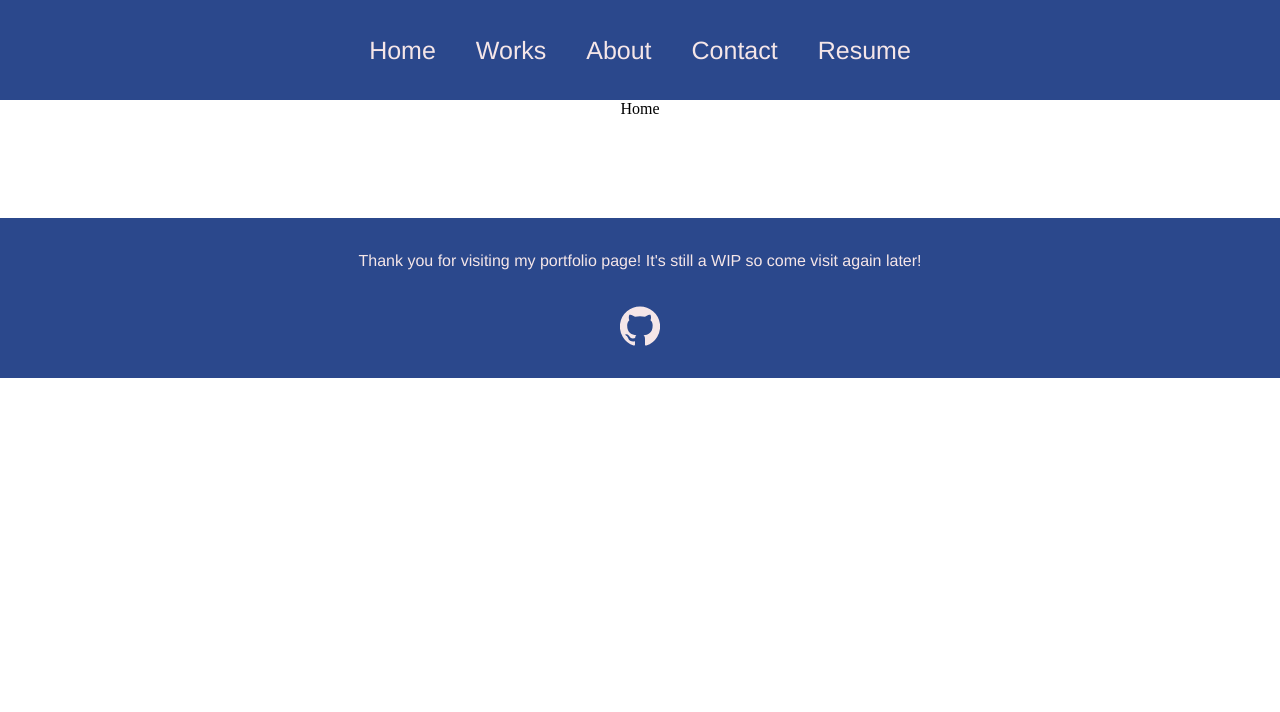
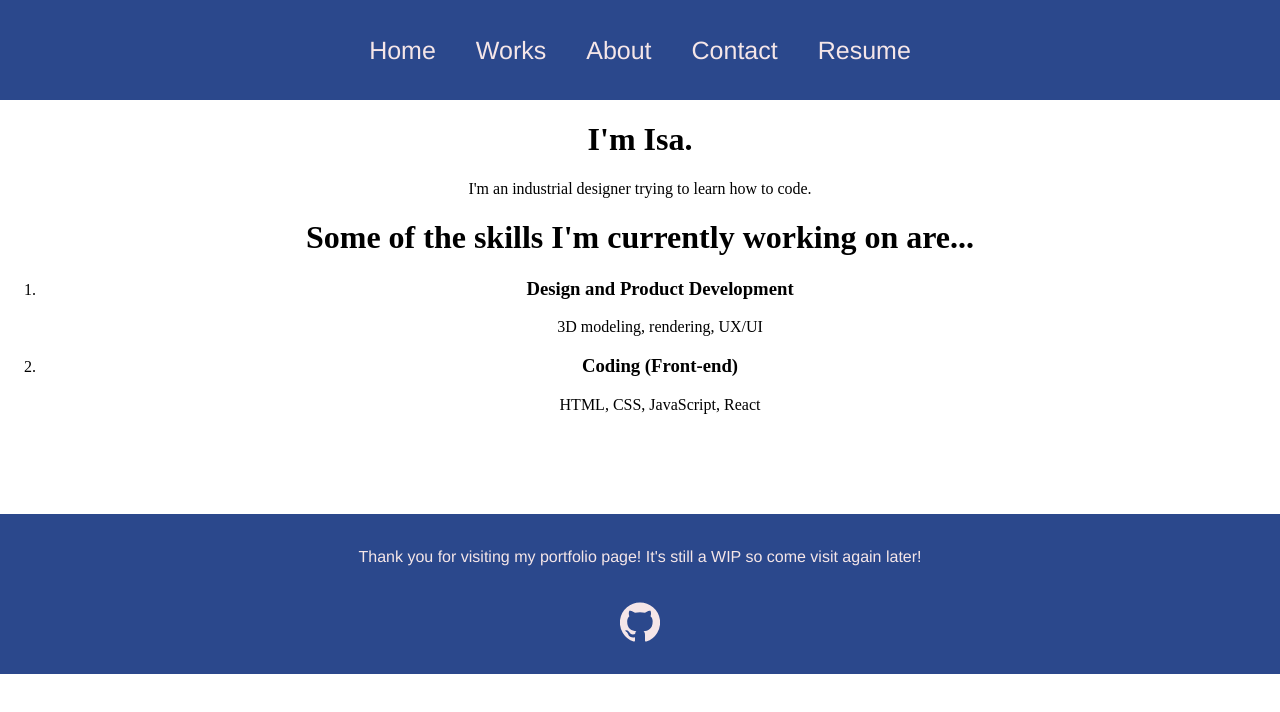
Before and after one commit to isanator2000/Portfolio-using-React, a React (Create React App) app: page / in a window 1280 px wide. Shown: the top 712 px of the page. Built offline with nearby package versions, Linux system fonts and the light colour scheme.

Commit message:
adding content to the homepage

```diff
--- a/src/pages/homepage.js
+++ b/src/pages/homepage.js
@@ -2,7 +2,26 @@ import React from 'react'
 
 function Home () {
     return (
-    <div>Home</div>
+    <div className='homepage'>
+        <div className='intro'>
+            <h1>I'm Isa.</h1>
+            <div className='phrase'><p>I'm an industrial designer trying to learn how to code.</p></div>
+        </div>
+
+        <div className='skills'>
+            <h1>Some of the skills I'm currently working on are...</h1>
+                <ol className='skillList'>
+                    <li className='skill'>
+                        <h3>Design and Product Development</h3>
+                        <span>3D modeling, rendering, UX/UI</span>
+                    </li>
+                    <li className='skill'>
+                        <h3>Coding (Front-end)</h3>
+                        <span>HTML, CSS, JavaScript, React</span>
+                    </li>
+                </ol>
+        </div>
+    </div>
     )
 }
 
```
